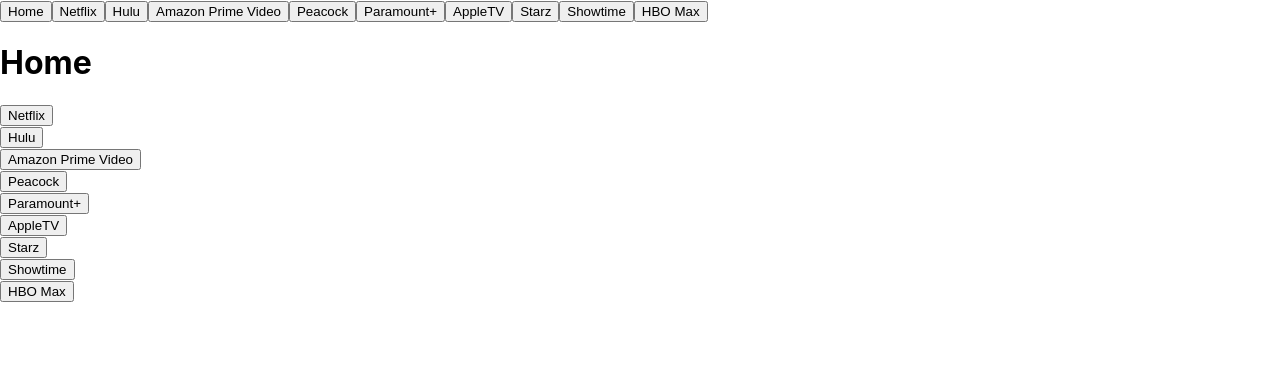
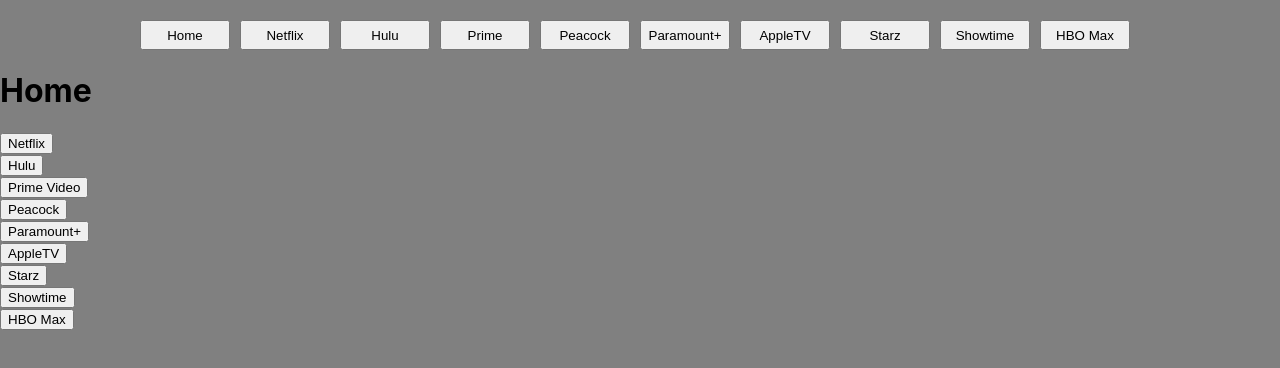
Before and after one commit to Vinmanftw/StreamSearchPlus, a React (Create React App) app in the folder my-app/: page / in a window 1280 px wide. Shown: the top 368 px of the page. Built offline with nearby package versions, Linux system fonts and the light colour scheme.

Commit message:
send to vincent

```diff
--- a/my-app/src/components/Home.js
+++ b/my-app/src/components/Home.js
@@ -1,23 +1,50 @@
-import React from 'react'
-import {NavLink} from 'react-router-dom'
+import React from "react";
+import { NavLink } from "react-router-dom";
 
 function Home(props) {
   return (
     <div>
       <h1>Home</h1>
       <nav className="Home-NavLinks">
-                <NavLink to="./Netflix"><button id="netflix">Netflix</button></NavLink><br/>
-                <NavLink to="./Hulu"><button id="hulu">Hulu</button></NavLink><br/>
-                <NavLink to="./Prime"><button id="prime">Amazon Prime Video</button></NavLink><br/>
-                <NavLink to="./Peacock"><button id="peacock">Peacock</button></NavLink><br/>
-                <NavLink to="./Paramount+"><button id="paramount">Paramount+</button></NavLink><br/>
-                <NavLink to="./AppleTV+"><button id="appleTV">AppleTV</button></NavLink><br/>
-                <NavLink to="./Starz"><button id="starz">Starz</button></NavLink><br/>
-                <NavLink to="./Showtime"><button id="showtime">Showtime</button></NavLink><br/>
-                <NavLink to="./HBOMax"><button id="hbomax">HBO Max</button></NavLink><br/>
+        <NavLink to="./Netflix">
+          <button id="netflix">Netflix</button>
+        </NavLink>
+        <br />
+        <NavLink to="./Hulu">
+          <button id="hulu">Hulu</button>
+        </NavLink>
+        <br />
+        <NavLink to="./Prime">
+          <button id="prime">Prime Video</button>
+        </NavLink>
+        <br />
+        <NavLink to="./Peacock">
+          <button id="peacock">Peacock</button>
+        </NavLink>
+        <br />
+        <NavLink to="./Paramount+">
+          <button id="paramount">Paramount+</button>
+        </NavLink>
+        <br />
+        <NavLink to="./AppleTV+">
+          <button id="appleTV">AppleTV</button>
+        </NavLink>
+        <br />
+        <NavLink to="./Starz">
+          <button id="starz">Starz</button>
+        </NavLink>
+        <br />
+        <NavLink to="./Showtime">
+          <button id="showtime">Showtime</button>
+        </NavLink>
+        <br />
+        <NavLink to="./HBOMax">
+          <button id="hbomax">HBO Max</button>
+        </NavLink>
+        <br />
       </nav>
     </div>
-    )
+  );
 }
 
-export default Home
+export default Home;
--- a/my-app/src/components/NavBar.js
+++ b/my-app/src/components/NavBar.js
@@ -1,21 +1,40 @@
-import React from 'react'
-import { NavLink } from "react-router-dom"
+import React from "react";
+import { NavLink } from "react-router-dom";
 
 function NavBar() {
   return (
     <nav>
-
       <nav className="NavBar-NavLinks">
-            <NavLink exact to="/"><button id="home">Home</button></NavLink>
-                <NavLink to="./Netflix"><button id="netflix">Netflix</button></NavLink>
-                <NavLink to="./Hulu"><button id="hulu">Hulu</button></NavLink>
-                <NavLink to="./Prime"><button id="prime">Amazon Prime Video</button></NavLink>
-                <NavLink to="./Peacock"><button id="peacock">Peacock</button></NavLink>
-                <NavLink to="./Paramount+"><button id="paramount">Paramount+</button></NavLink>
-                <NavLink to="./AppleTV+"><button id="appleTV">AppleTV</button></NavLink>
-                <NavLink to="./Starz"><button id="starz">Starz</button></NavLink>
-                <NavLink to="./Showtime"><button id="showtime">Showtime</button></NavLink>
-                <NavLink to="./HBOMax"><button id="hbomax">HBO Max</button></NavLink>
+        <NavLink exact to="/">
+          <button id="home">Home</button>
+        </NavLink>
+        <NavLink to="./Netflix">
+          <button id="netflix">Netflix</button>
+        </NavLink>
+        <NavLink to="./Hulu">
+          <button id="hulu">Hulu</button>
+        </NavLink>
+        <NavLink to="./Prime">
+          <button id="prime">Prime</button>
+        </NavLink>
+        <NavLink to="./Peacock">
+          <button id="peacock">Peacock</button>
+        </NavLink>
+        <NavLink to="./Paramount+">
+          <button id="paramount">Paramount+</button>
+        </NavLink>
+        <NavLink to="./AppleTV+">
+          <button id="appleTV">AppleTV</button>
+        </NavLink>
+        <NavLink to="./Starz">
+          <button id="starz">Starz</button>
+        </NavLink>
+        <NavLink to="./Showtime">
+          <button id="showtime">Showtime</button>
+        </NavLink>
+        <NavLink to="./HBOMax">
+          <button id="hbomax">HBO Max</button>
+        </NavLink>
       </nav>
     </nav>
   );
--- a/my-app/src/index.css
+++ b/my-app/src/index.css
@@ -1,13 +1,25 @@
 body {
   margin: 0;
-  font-family: -apple-system, BlinkMacSystemFont, 'Segoe UI', 'Roboto', 'Oxygen',
-    'Ubuntu', 'Cantarell', 'Fira Sans', 'Droid Sans', 'Helvetica Neue',
+  font-family: -apple-system, BlinkMacSystemFont, "Segoe UI", "Roboto", "Oxygen",
+    "Ubuntu", "Cantarell", "Fira Sans", "Droid Sans", "Helvetica Neue",
     sans-serif;
   -webkit-font-smoothing: antialiased;
   -moz-osx-font-smoothing: grayscale;
+  background-color: gray;
 }
 
 code {
-  font-family: source-code-pro, Menlo, Monaco, Consolas, 'Courier New',
+  font-family: source-code-pro, Menlo, Monaco, Consolas, "Courier New",
     monospace;
 }
+
+Nav.NavBar-NavLinks {
+  text-align: center;
+}
+
+div .NavBar-NavLinks button {
+  margin-right: 10px;
+  width: 90px;
+  height: 30px;
+  margin-top: 20px;
+}
```
Lines whose indentation alone changed are shown as unchanged.
